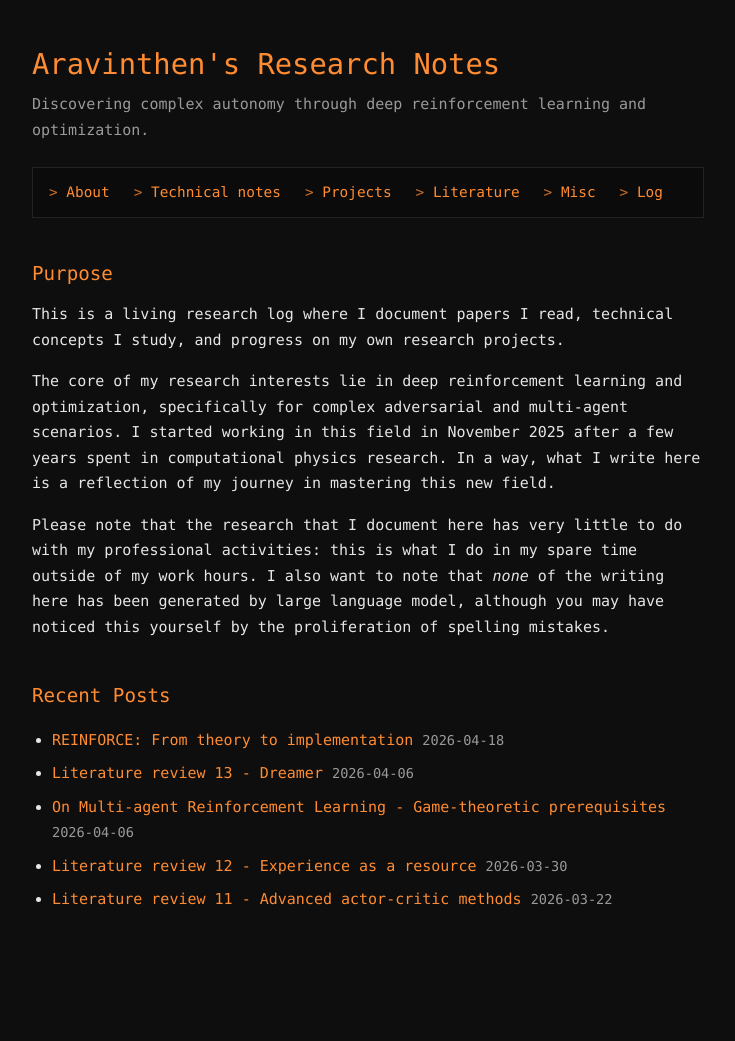
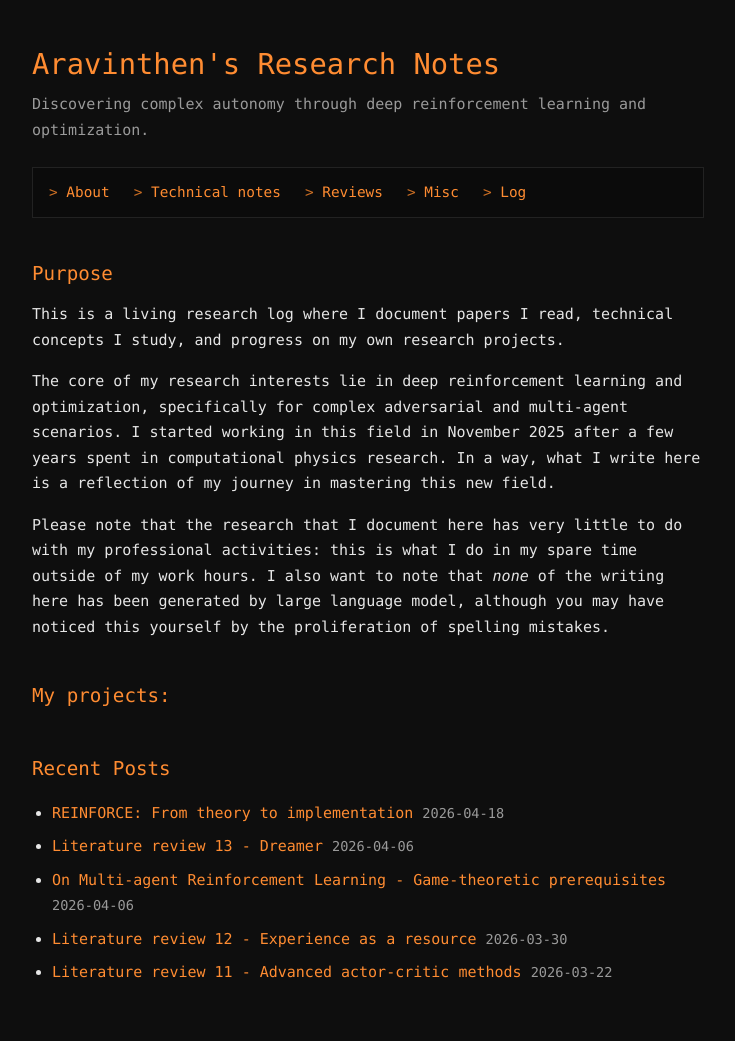
Before and after one commit to aravinthen/aravinthen.github.io, a Jekyll site: the page built from index.html, in a window 1280 px wide. Shown: the whole page, without its empty margins (272-1007 px from the left). Built offline with Jekyll 4.4.1, drawn with Linux system fonts in a browser that asks for light colours; before the commit the page ends 968 px from its top, so only the background shows below that.

Commit message:
website update

```diff
--- a/_layouts/default.html
+++ b/_layouts/default.html
@@ -19,8 +19,7 @@
         <nav class="section-nav">
           <a href="{{ '/about/' | relative_url }}">About</a>
           <a href="{{ '/technical/' | relative_url }}">Technical notes</a>
-          <a href="{{ '/projects/' | relative_url }}">Projects</a>
-          <a href="{{ '/literature/' | relative_url }}">Literature</a>
+          <a href="{{ '/literature/' | relative_url }}">Reviews</a>
           <a href="{{ '/misc/' | relative_url }}">Misc</a>
           <a href="{{ '/log/' | relative_url }}">Log</a>
         </nav>
--- a/index.html
+++ b/index.html
@@ -16,6 +16,18 @@ title: Home
 </section>
 
 <section>
+  <h2>My projects:</h2>
+  <ul>
+    {% for project in site.projects limit:10 %}
+      <li>
+        <a href="{{ project.url }}">{{ project.title }}</a>
+        <span class="date">{{ project.date | date: "%Y-%m-%d" }}</span>
+      </li>
+    {% endfor %}
+  </ul>
+</section>
+
+<section>
   <h2>Recent Posts</h2>
   <ul>
     {% for post in site.posts limit:5 %}
```
